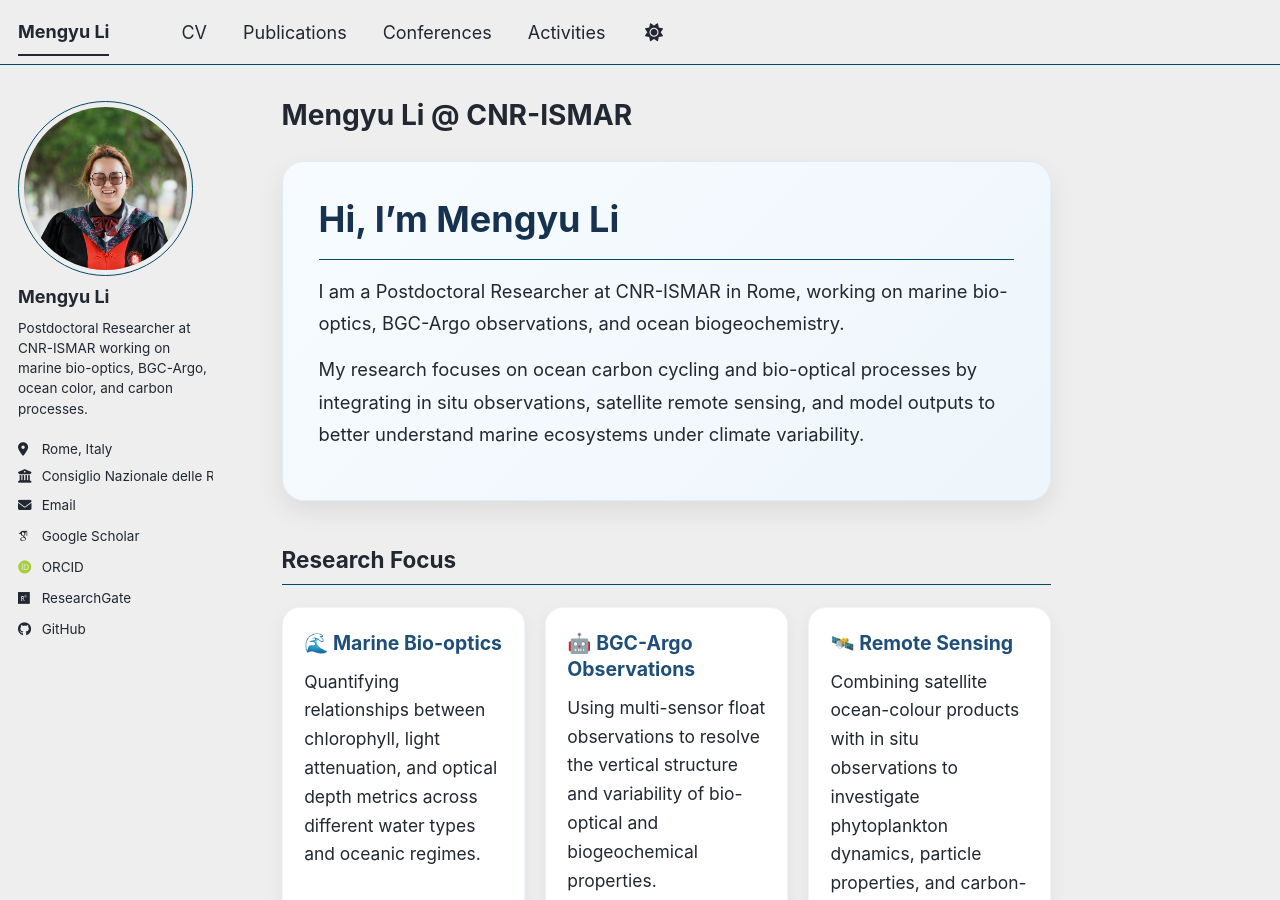
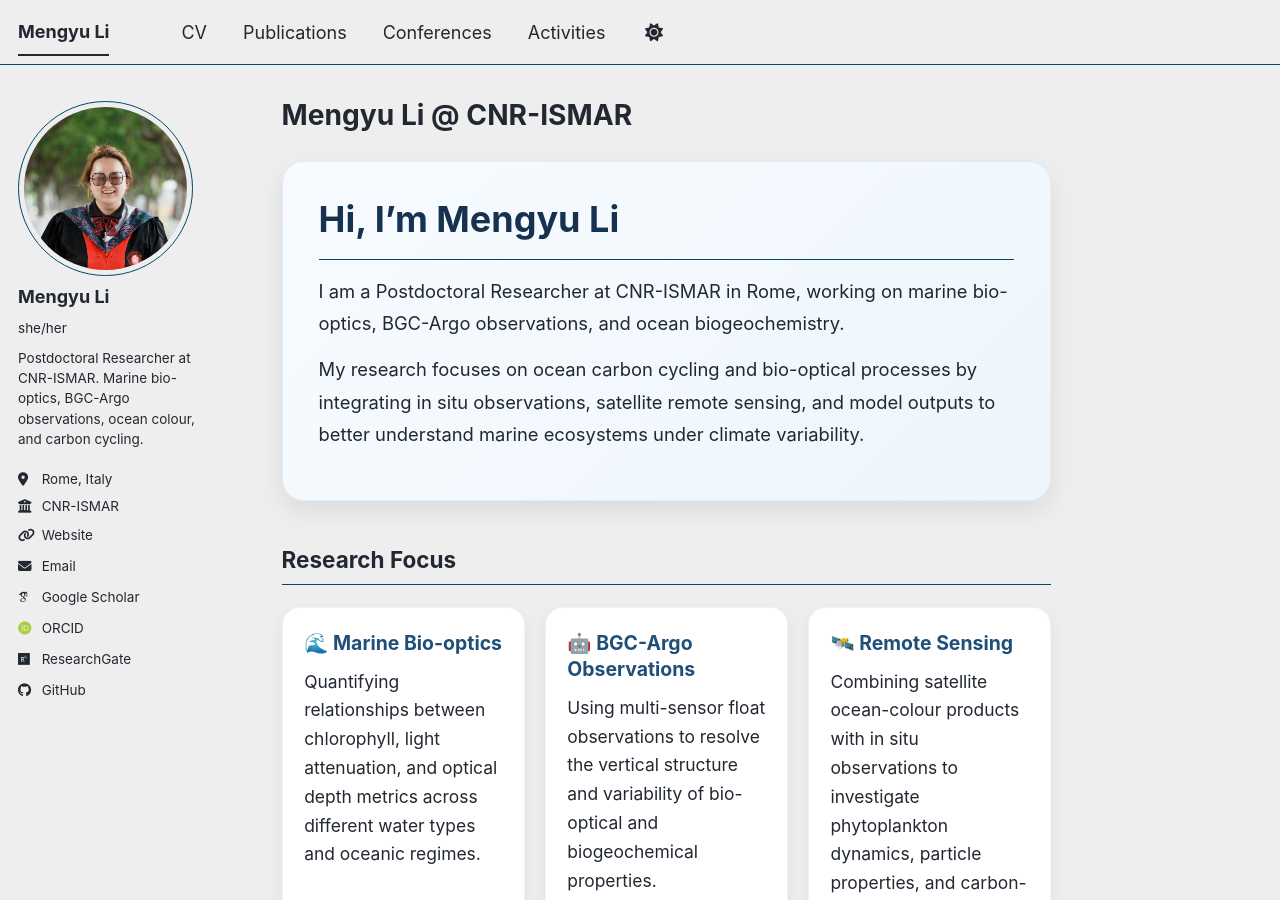
Before and after one commit to MengyuLi15/MengyuLi15.github.io, a Jekyll site: the page built from _pages/about.md, in a window 1280 px wide and 900 px high. Built offline with Jekyll 4.4.1, drawn with Linux system fonts in a browser that asks for light colours; some web fonts are replaced; a script bundle is joined from its source files by our own code; library files that are not in the unit come from our copies.

Commit message:
Update _config.yml

```diff
--- a/_config.yml
+++ b/_config.yml
@@ -25,11 +25,11 @@ author:
   # Biographic information
   avatar           : "profile.jpg"
   name             : "Mengyu Li"
-  pronouns         : # example: "she/her"
-  bio              : "Postdoctoral Researcher at CNR-ISMAR working on marine bio-optics, BGC-Argo, ocean color, and carbon processes."
+  pronouns         : "she/her"
+  bio              : "Postdoctoral Researcher at CNR-ISMAR.\nMarine bio-optics, BGC-Argo observations, ocean colour, and carbon cycling."
   location         : "Rome, Italy"
-  employer         : "Consiglio Nazionale delle Ricerche"
-  uri              : # URL
+  employer         : "CNR-ISMAR"
+  uri              : "https://mengyuli15.github.io/"
   email            : "mengyuli@cnr.it"
 
   # Academic websites
```
